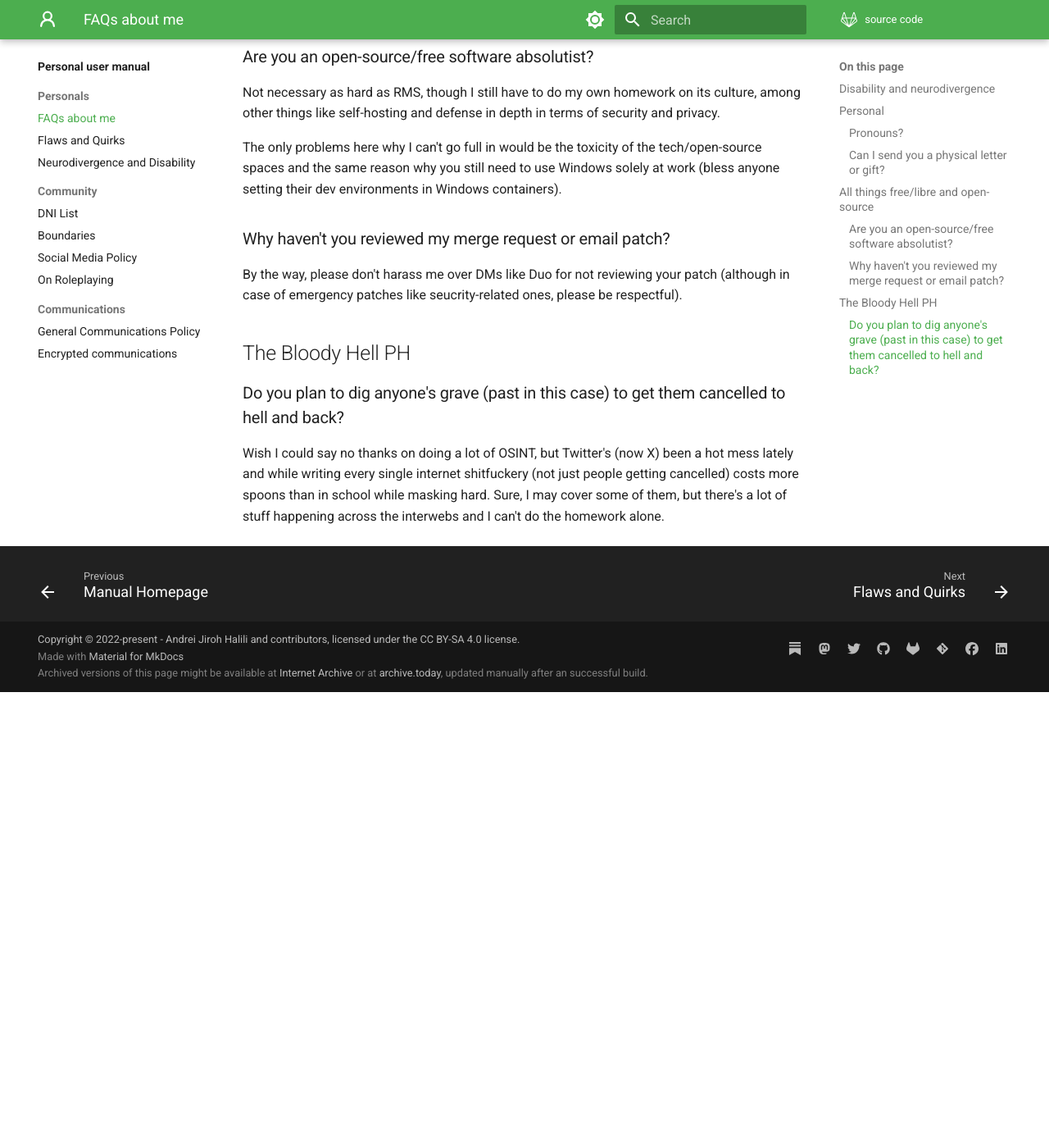
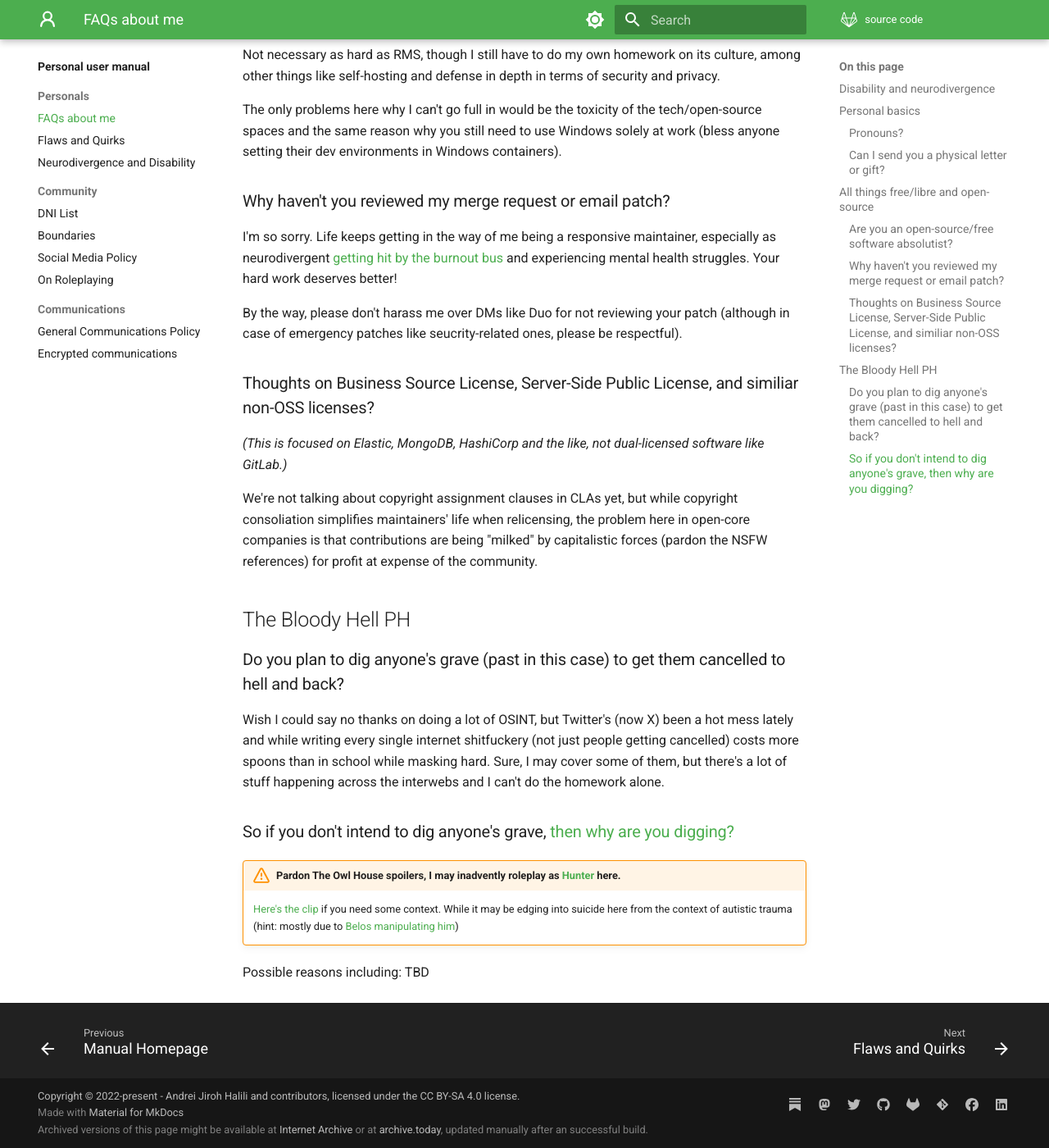
Before and after one commit to andreijiroh-dev/website, an MkDocs documentation site: the page built from markdown/faq.md, in a window 1280 px wide and 1400 px high, scrolled down 1101 px. Shown: the whole window at 82% size. Built offline with MkDocs 1.6.1 and Material for MkDocs 9.7.7, drawn with Linux system fonts in a browser that asks for light colours; a script that is not in the unit is left out; before the commit the page ends 1945 px from its top, so only the background shows below that; some of the changed text lies outside the part shown.

Commit message:
docs(faq): add more answers and update other content
Signed-off-by: Andrei Jiroh Halili <ajhalili2006@gmail.com>

```diff
--- a/markdown/faq.md
+++ b/markdown/faq.md
@@ -17,9 +16,8 @@ _Last updated: 2023-10-TBD_
     * **Personal user manual**: [Neurodivergence and Disability](./user-manual/neurodivergence-and-disability.md)
     * **Community resources**: [Public Neurodiversity Support Center (PNDSC)](https://coda.io/@mykola-bilokonsky/public-neurodiversity-support-center), plus resources at [Awesome Neurodiversity](https://linktr.ee/AwesomeND) list
 
-_This section will be updated as soon as things are being ironed out behind the scenes._
 
-## Personal
+## Personal basics
 
 ### Pronouns?
 
@@ -43,8 +41,24 @@ why you still need to use Windows solely at work (bless anyone setting their dev
 
 ### Why haven't you reviewed my merge request or email patch?
 
-By the way, please don't harass me over DMs like Duo for not reviewing your patch (although in case of emergency patches like seucrity-related ones,
+I'm so sorry. Life keeps getting in the way of me being a responsive maintainer,
+especially as neurodivergent [getting hit by the burnout bus] and experiencing
+mental health struggles. Your hard work deserves better!
+
+[getting hit by the burnout bus]: #can-you-tell-me-more-about-your-autistic-burnout
+
+By the way, please don't harass me over DMs like Duo for not reviewing your patch
+(although in case of emergency patches like seucrity-related ones,
 please be respectful).
+
+### Thoughts on Business Source License, Server-Side Public License, and similiar non-OSS licenses?
+
+_(This is focused on Elastic, MongoDB, HashiCorp and the like, not dual-licensed software like GitLab.)_
+
+We're not talking about copyright assignment clauses in CLAs yet, but while copyright consoliation
+simplifies maintainers' life when relicensing, the problem here in open-core companies is
+that contributions are being "milked" by capitalistic forces (pardon the NSFW references)
+for profit at expense of the community.
 
 ## The Bloody Hell PH
 
@@ -53,3 +67,18 @@ please be respectful).
 Wish I could say no thanks on doing a lot of OSINT, but Twitter's (now X) been a hot mess lately and
 while writing every single internet shitfuckery (not just people getting cancelled) costs more spoons than in school while masking hard. Sure, I may cover some of them,
 but there's a lot of stuff happening across the interwebs and I can't do the homework alone.
+
+### So if you don't intend to dig anyone's grave, [then why are you digging?][toh-eclipse-lake-transcript]
+
+[toh-eclipse-lake-transcript]: https://theowlhouse.fandom.com/wiki/Eclipse_Lake/Transcript#:~:text=Then%20why%20are%20you%20digging%3F
+
+<!-- Maybe turn this-->
+!!! warning "Pardon The Owl House spoilers, I may inadvently roleplay as [Hunter] here."
+    [Here's the clip][clipyard-eclipse-lake] if you need some context. While it may be edging
+    into suicide here from the context of autistic trauma (hint: mostly due to [Belos manipulating him][autistic-trauma-session-belos])
+
+Possible reasons including: TBD
+
+[clipyard-eclipse-lake]: https://www.youtube.com/watch?v=zfeJiilDPp8
+[hunter]: https://theowlhouse.fandom.com/wiki/Hunter
+[autistic-trauma-session-belos]: https://www.reddit.com/r/TheOwlHouse/comments/p006uq/can_we_talk_about_belos_manipulation_on_hunter/
```
Also changed, not shown: other parts of markdown/faq.md (+2 -3 lines).
